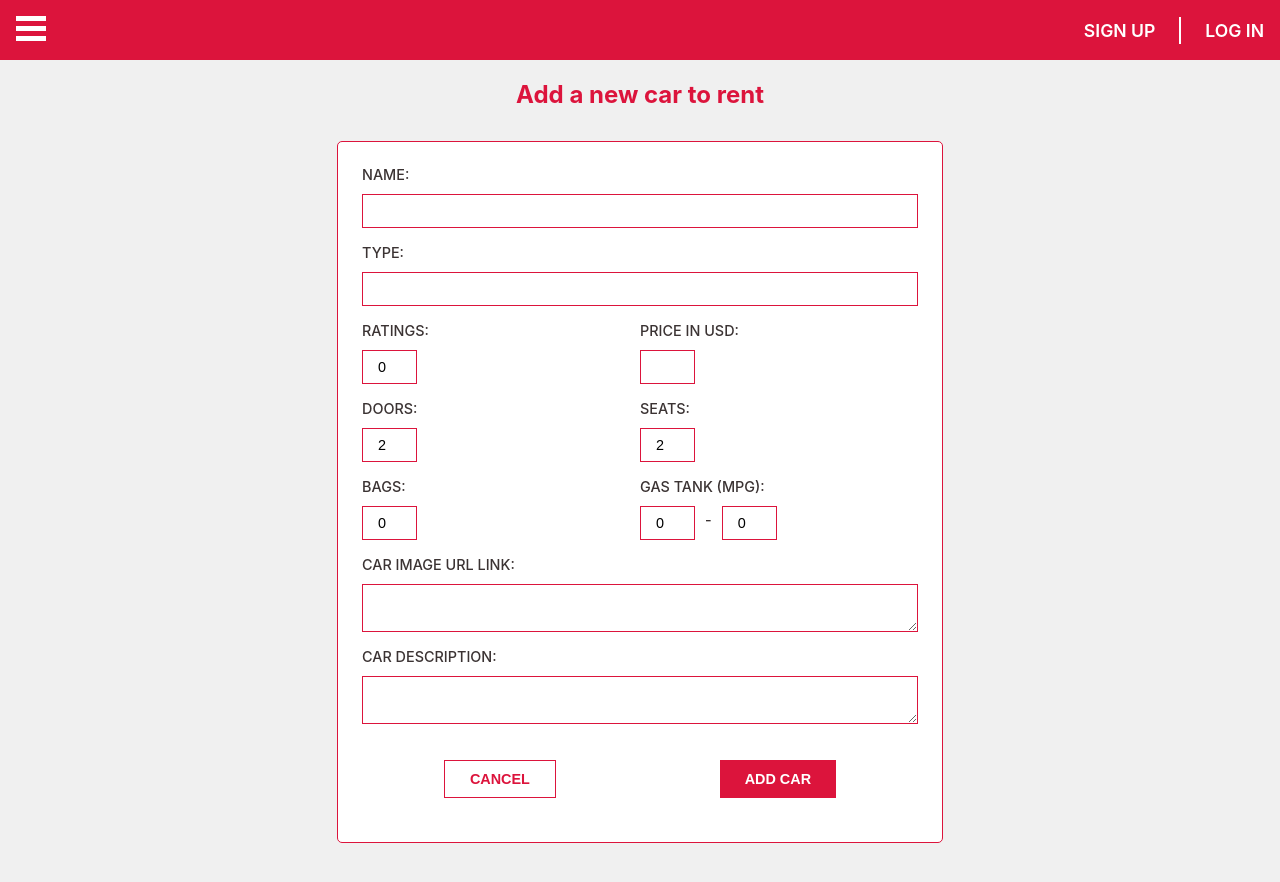
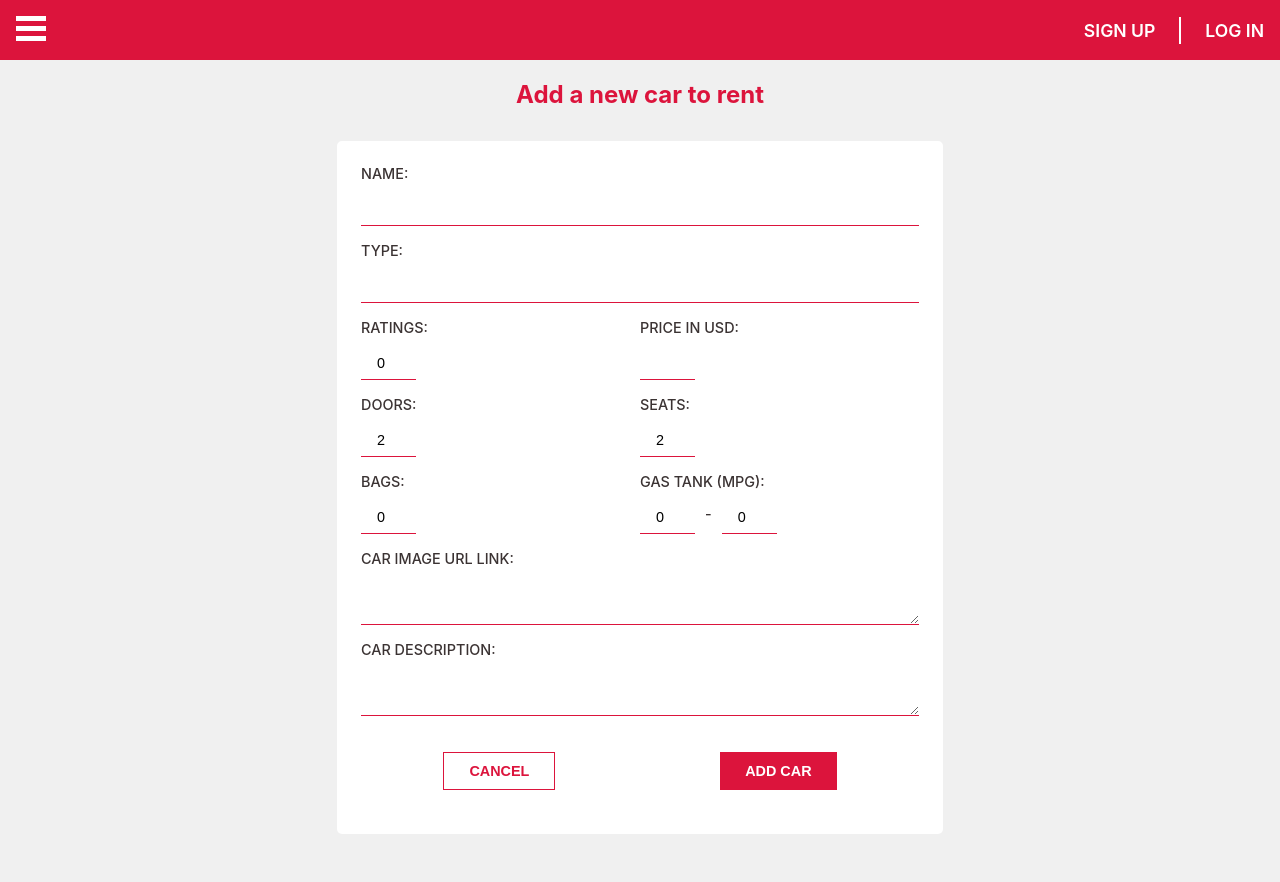
Before and after one commit to Rhaegar121/Car-Rental-front-end, a React (Create React App) app: page /add_car in a window 1280 px wide. Shown: the top 882 px of the page. Built offline with nearby package versions, Linux system fonts and the light colour scheme.

Commit message:
update style for favourite, delete car and add car page

```diff
--- a/src/components/DeleteCar.js
+++ b/src/components/DeleteCar.js
@@ -67,13 +67,17 @@ const DeleteCar = () => {
               <img src={car.image} alt={car.name} className="car-image" />
             </div>
             <div className="car-details">
-              <div className="right">
+              <div className="left">
                 <p className="car-name">{car.name}</p>
                 <StarRating value={car.ratings} />
               </div>
-              <div className="left">
-                <p className="price">{car.price}</p>
-                <p className="per-month">per month</p>
+              <div className="right">
+                <p>
+                  {Math.round(car.price)}
+                  {' '}
+                  $
+                </p>
+                <p>per day</p>
               </div>
             </div>
             <button
--- a/src/components/Favourite.js
+++ b/src/components/Favourite.js
@@ -68,13 +68,17 @@ function Favourite() {
             </div>
 
             <div className="car-details">
-              <div className="right">
+              <div className="left">
                 <p className="car-name">{car.name}</p>
                 <StarRating value={car.ratings} />
               </div>
-              <div className="left">
-                <p className="price">{car.price}</p>
-                <p className="per-month">per month</p>
+              <div className="right">
+                <p>
+                  {Math.round(car.price)}
+                  {' '}
+                  $
+                </p>
+                <p>per day</p>
               </div>
             </div>
             <button
--- a/src/styles/addCar.css
+++ b/src/styles/addCar.css
@@ -27,7 +27,6 @@
   flex-direction: column;
   gap: 1rem;
   border-radius: 5px;
-  border: 1px solid var(--primary-color);
   background-color: #fff;
 }
 
@@ -65,7 +64,8 @@
   padding: 8px 12px;
   font-size: 0.9rem;
   outline: none;
-  border: 1px solid var(--primary-color);
+  border: none;
+  border-bottom: 1px solid var(--primary-color);
   margin-top: 0.5rem;
 }
 
@@ -78,7 +78,9 @@
 
 .add_car_form_wrapper textarea {
   padding: 8px 12px;
-  border: 1px solid var(--primary-color);
+  outline: none;
+  border: none;
+  border-bottom: 1px solid var(--primary-color);
   margin-top: 0.5rem;
 }
 
```
